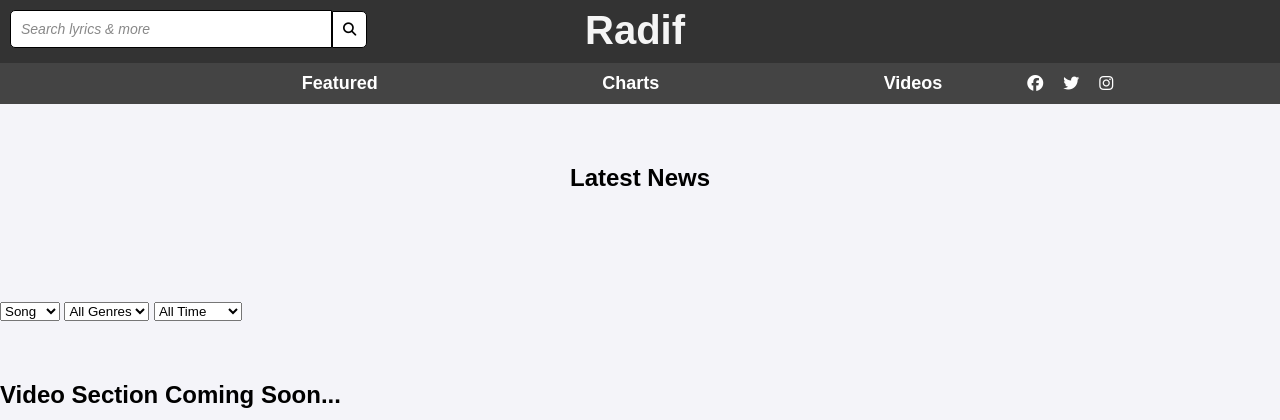
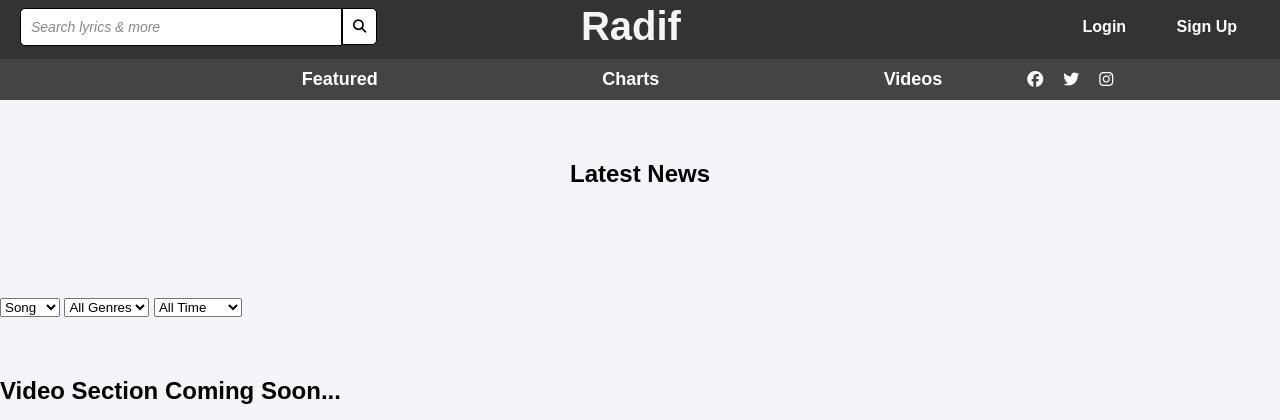
Before and after one commit to mamaliinjas/genius, a Django app: page / in a window 1280 px wide. Shown: the top 420 px of the page. Run offline with Django 5.2, Linux system fonts and the light colour scheme; data that the repository does not hold is empty; some libraries are stand-ins or nearby versions.

Commit message:
sign up and login on navbar

```diff
--- a/myapp/urls.py
+++ b/myapp/urls.py
@@ -9,6 +9,7 @@ urlpatterns=[
     path('' , views.home , name='home'),
     path('register' , views.register , name='register'),
     path('login' , views.login , name='login'),
+    path('logout/' , views.logout_view , name='logout') ,
     path('artist/<int:artist_id>/' , views.artist_profile , name='artist_profile'),
     path('album/<int:album_id>/' , views.album_details , name='album_details'),
     path('song/<int:song_id>/' , views.song_details , name='song_details'),
--- a/myapp/views.py
+++ b/myapp/views.py
@@ -10,6 +10,7 @@ import json
 from colorthief import ColorThief
 from django.conf import settings
 import os
+from django.contrib.auth import logout
 
 # Create your views here.
 def home(request):
@@ -102,6 +103,10 @@ def login(request):
             else:
                 messages.error(request, 'Incorrect password.')
     return render(request, 'login.html')
+
+def logout_view(request):
+    logout(request)
+    return redirect('home')
 
 
 def artist_profile(request, artist_id):
--- a/static/css/navbar.css
+++ b/static/css/navbar.css
@@ -7,7 +7,7 @@
     color: white;
     padding: 10px 10px;
     position: relative;
-    padding-top: 0;
+    padding-top: 4px;
     padding-left: 0;
 }
 
@@ -16,15 +16,18 @@
     align-items: center;
     width: 100%;
     justify-content: space-between;
+    padding: 0 20px;
 }
 
 .website-name {
     text-align: center;
     flex-grow: 1;
-    padding-top: 8px;
     font-family: Arial, Helvetica, sans-serif;
     font-weight: bold;
     font-size: 2.5em;
+    margin: 0;
+    padding: 0 20px;
+    margin-right: 185px;
 }
 
 .website-name a {
@@ -82,9 +85,8 @@
 .search-bar-container {
     display: flex;
     align-items: center;
-    position: absolute;
-    left: 10px;
-    top: 10px;
+    margin-right: 20px;
+    flex-grow: 1;
 }
 
 .search-bar-container input {
@@ -163,3 +165,38 @@
 .search-results-dropdown a:hover {
     text-decoration: underline;
 }
+
+.auth-button {
+    color: white;
+    /* Match the rest of the navbar */
+    text-decoration: none;
+    font-size: 16px;
+    margin-left: 20px;
+    /* Space between elements */
+    padding: 8px 12px;
+    /* Padding for better click area */
+    border-radius: 5px;
+    /* Add a subtle rounded look */
+    background-color: transparent;
+    /* No background by default */
+    border: 1px solid transparent;
+    /* Invisible border for spacing */
+    transition: all 0.3s ease;
+    /* Smooth hover effect */
+}
+
+.auth-button:hover {
+    background-color: #555;
+    text-decoration: none;
+}
+
+
+.auth-button:visited {
+    color: white;
+    /* For visited links */
+}
+
+.auth-button:active {
+    color: white;
+    /* For active (clicked) links */
+}
--- a/template/navbar.html
+++ b/template/navbar.html
@@ -34,7 +34,15 @@
                 <a href="/">Radif</a>
             </div>
 
-
+            <!-- Add Login and Logout buttons -->
+            <div class="auth-buttons">
+                {% if user.is_authenticated %}
+                <a href="{% url 'logout' %}" class="auth-button">Logout</a>
+                {% else %}
+                <a href="{% url 'login' %}" class="auth-button">Login</a>
+                <a href="{% url 'register' %}" class="auth-button">Sign Up</a>
+                {% endif %}
+            </div>
         </div>
     </div>
 
```
